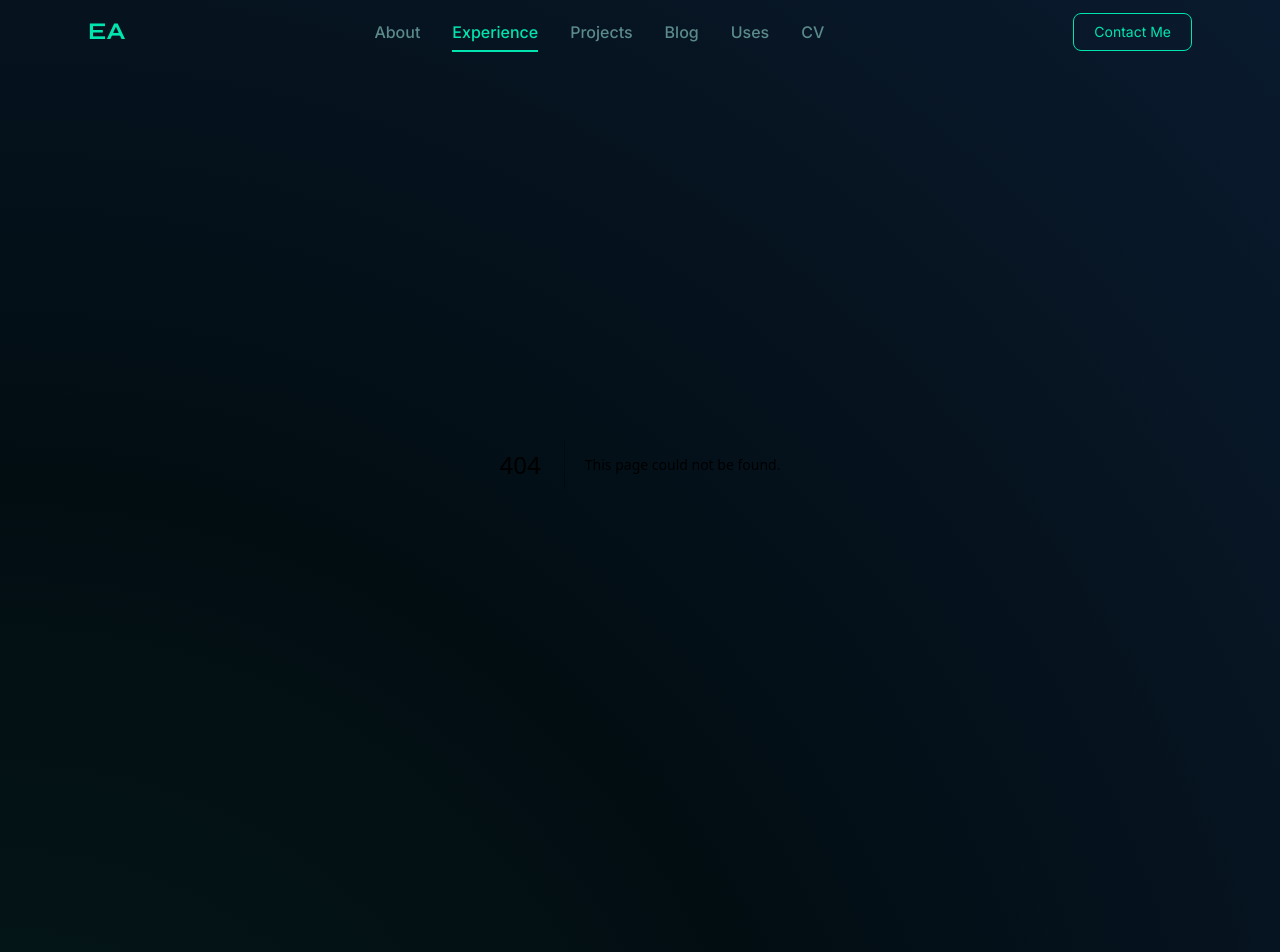
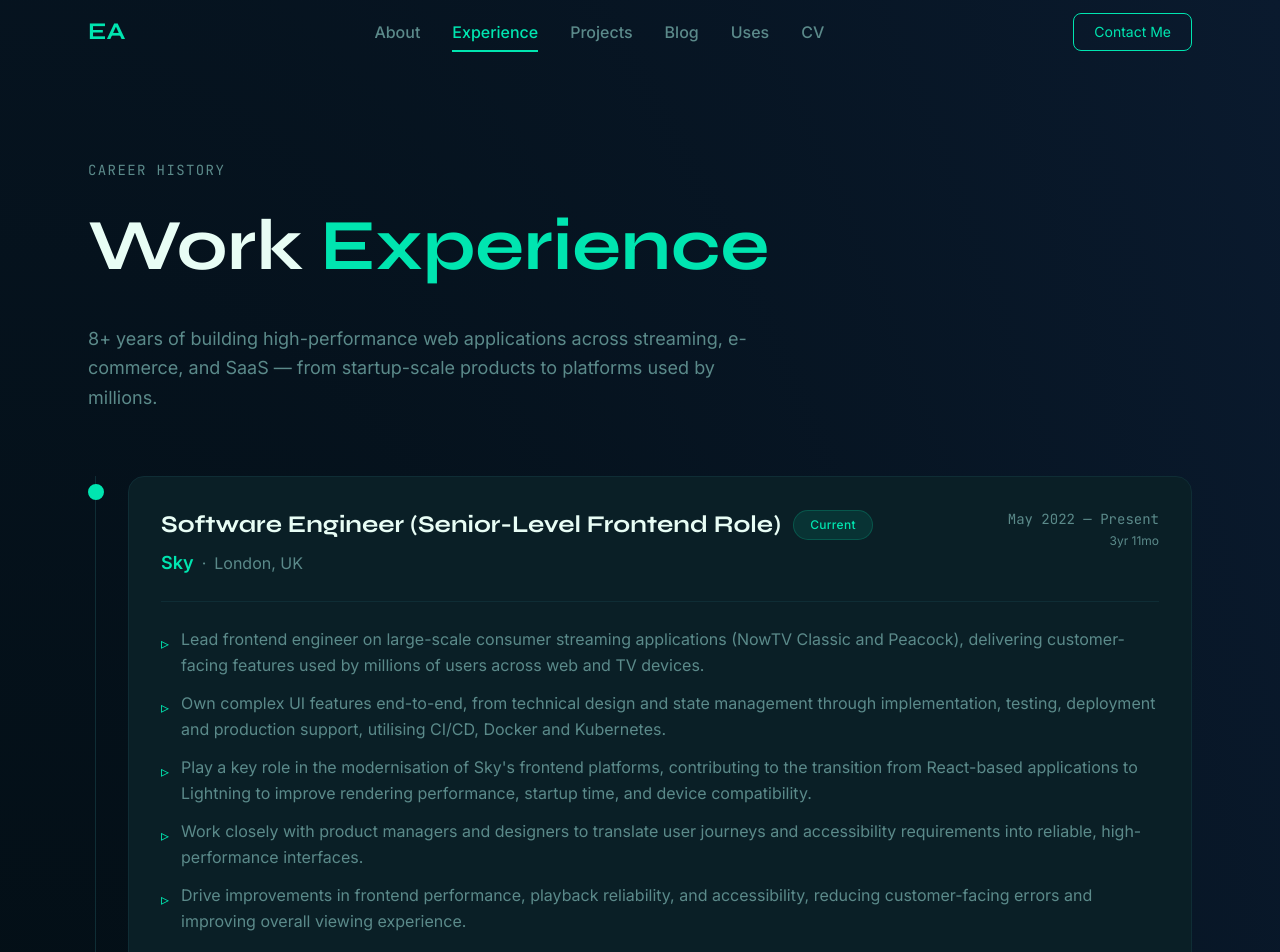
Before and after one commit to we2annor/ernest-annor, a Next.js app in the folder apps/web/: page /experience in a window 1280 px wide. Before the commit this address had no page. Shown: the top 952 px of the page. Built offline with nearby package versions, Linux system fonts and the light colour scheme.

Commit message:
feat: add Experience Page

```diff
--- /dev/null
+++ b/apps/web/app/experience/page.tsx
@@ -0,0 +1,12 @@
+import type { Metadata } from "next";
+import { ExperiencePage } from "@/components/sections/ExperiencePage";
+
+export const metadata: Metadata = {
+  title: "Experience",
+  description:
+    "Ernest Annor's full career history — 8+ years across Sky, AND Digital, and OLM Systems.",
+};
+
+export default function Experience() {
+  return <ExperiencePage />;
+}
--- /dev/null
+++ b/apps/web/components/sections/ExperiencePage.tsx
@@ -0,0 +1,167 @@
+import { Badge } from "@/components/ui/Badge";
+import { Button } from "@/components/ui/Button";
+import { experiences } from "@/lib/data/experience";
+
+function formatDate(dateStr: string): string {
+  const [year, month] = dateStr.split("-");
+  const date = new Date(parseInt(year), parseInt(month) - 1);
+  return date.toLocaleDateString("en-GB", { month: "short", year: "numeric" });
+}
+
+function getDuration(startDate: string, endDate?: string): string {
+  const start = new Date(startDate.replace("-", "/"));
+  const end = endDate ? new Date(endDate.replace("-", "/")) : new Date();
+  const months =
+    (end.getFullYear() - start.getFullYear()) * 12 +
+    (end.getMonth() - start.getMonth());
+  const years = Math.floor(months / 12);
+  const remainingMonths = months % 12;
+
+  if (years === 0) return `${remainingMonths}mo`;
+  if (remainingMonths === 0) return `${years}yr`;
+  return `${years}yr ${remainingMonths}mo`;
+}
+
+export function ExperiencePage() {
+  return (
+    <div className='px-6 max-w-6xl mx-auto py-24'>
+      {/* Header */}
+      <div className='mb-16'>
+        <p className='text-text-muted text-sm font-mono uppercase tracking-widest mb-3'>
+          Career History
+        </p>
+        <h1
+          className='font-syne font-bold text-text-primary mb-6'
+          style={{ fontSize: "clamp(2.5rem, 6vw, 4.5rem)" }}
+        >
+          Work <span className='text-accent'>Experience</span>
+        </h1>
+        <p className='text-text-muted text-lg max-w-2xl leading-relaxed'>
+          8+ years of building high-performance web applications across
+          streaming, e-commerce, and SaaS — from startup-scale products to
+          platforms used by millions.
+        </p>
+      </div>
+
+      {/* Timeline */}
+      <div className='relative'>
+        {/* Vertical line */}
+        <div
+          className='absolute left-0 top-0 bottom-0 w-[1px] bg-border ml-[7px] hidden md:block'
+          aria-hidden='true'
+        />
+
+        <div className='space-y-16'>
+          {experiences.map((exp) => (
+            <div key={exp.id} className='relative md:pl-10'>
+              {/* Timeline dot */}
+              <div
+                className={`
+                  hidden md:block absolute left-0 top-2 w-4 h-4 rounded-full border-2
+                  ${
+                    exp.current
+                      ? "bg-accent border-accent"
+                      : "bg-background border-border"
+                  }
+                `}
+                aria-hidden='true'
+              />
+
+              {/* Card */}
+              <div className='bg-surface border border-border rounded-2xl p-8 space-y-6'>
+                {/* Header */}
+                <div className='flex items-start justify-between flex-wrap gap-4'>
+                  <div>
+                    <div className='flex items-center gap-3 flex-wrap mb-2'>
+                      <h2 className='font-syne font-bold text-text-primary text-2xl'>
+                        {exp.role}
+                      </h2>
+                      {exp.current && <Badge variant='accent'>Current</Badge>}
+                    </div>
+                    <div className='flex items-center gap-2 flex-wrap'>
+                      <span className='text-accent font-semibold text-lg'>
+                        {exp.company}
+                      </span>
+                      <span className='text-text-muted'>·</span>
+                      <span className='text-text-muted'>{exp.location}</span>
+                    </div>
+                  </div>
+                  <div className='text-right'>
+                    <p className='text-text-muted font-mono text-sm'>
+                      {formatDate(exp.startDate)} —{" "}
+                      {exp.current
+                        ? "Present"
+                        : exp.endDate
+                          ? formatDate(exp.endDate)
+                          : ""}
+                    </p>
+                    <p className='text-text-muted text-xs mt-1'>
+                      {getDuration(
+                        exp.startDate,
+                        exp.current ? undefined : exp.endDate
+                      )}
+                    </p>
+                  </div>
+                </div>
+
+                {/* Divider */}
+                <div className='border-t border-border' />
+
+                {/* Description */}
+                <ul className='space-y-3' role='list'>
+                  {exp.description.map((point, i) => (
+                    <li
+                      key={i}
+                      className='text-text-muted leading-relaxed flex gap-3'
+                    >
+                      <span
+                        className='text-accent shrink-0 mt-1'
+                        aria-hidden='true'
+                      >
+                        ▹
+                      </span>
+                      {point}
+                    </li>
+                  ))}
+                </ul>
+
+                {/* Tech stack */}
+                <div>
+                  <p className='text-text-muted text-xs uppercase tracking-widest font-mono mb-3'>
+                    Tech Stack
+                  </p>
+                  <div
+                    className='flex flex-wrap gap-2'
+                    role='list'
+                    aria-label={`Technologies used at ${exp.company}`}
+                  >
+                    {exp.techStack.map((tech) => (
+                      <div key={tech} role='listitem'>
+                        <Badge variant='muted'>{tech}</Badge>
+                      </div>
+                    ))}
+                  </div>
+                </div>
+              </div>
+            </div>
+          ))}
+        </div>
+      </div>
+
+      {/* Bottom CTA */}
+      <div className='mt-24 text-center space-y-6'>
+        <p className='text-text-muted'>
+          Want to know more about my experience?
+        </p>
+        <div className='flex gap-4 justify-center flex-wrap'>
+          <Button as='a' href='/cv' variant='primary' size='md'>
+            Download CV
+          </Button>
+          <Button as='a' href='/contact' variant='outline' size='md'>
+            Get In Touch
+          </Button>
+        </div>
+      </div>
+    </div>
+  );
+}
```
